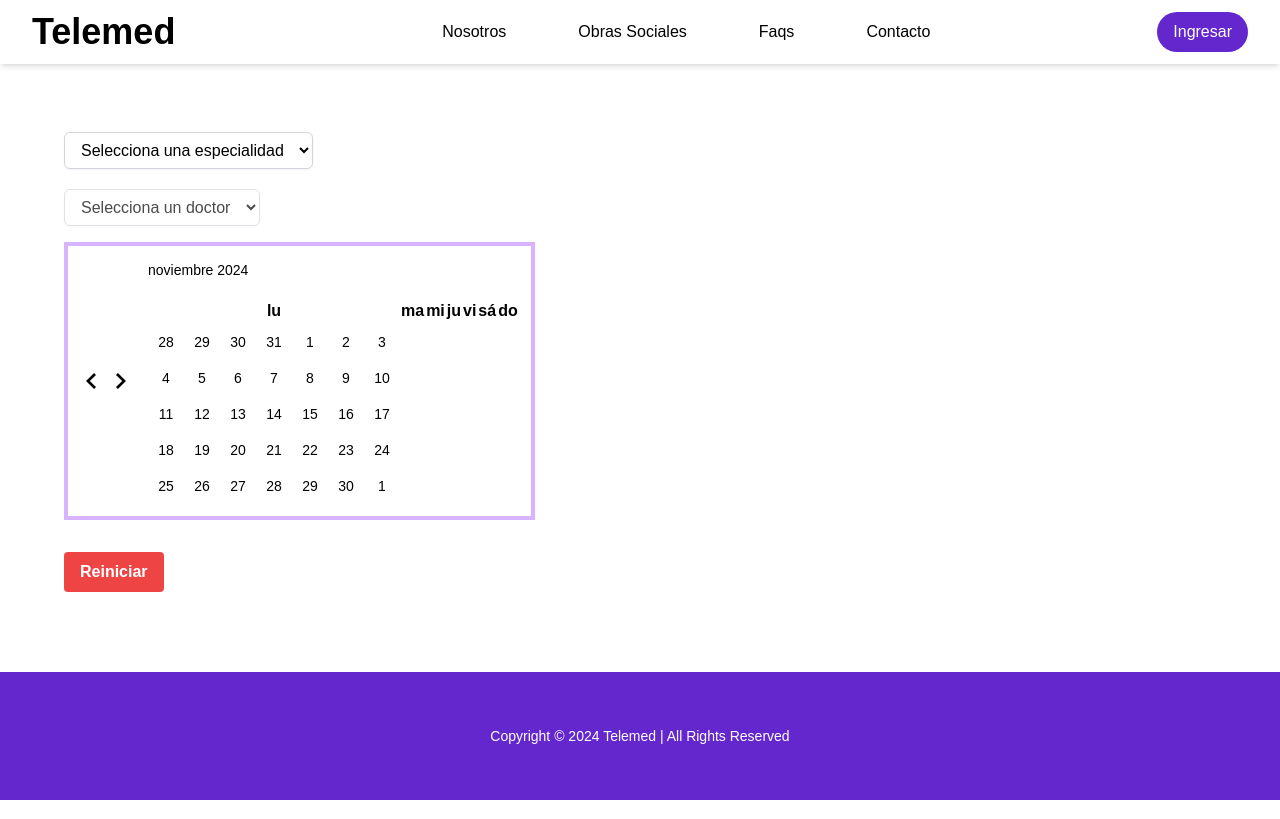
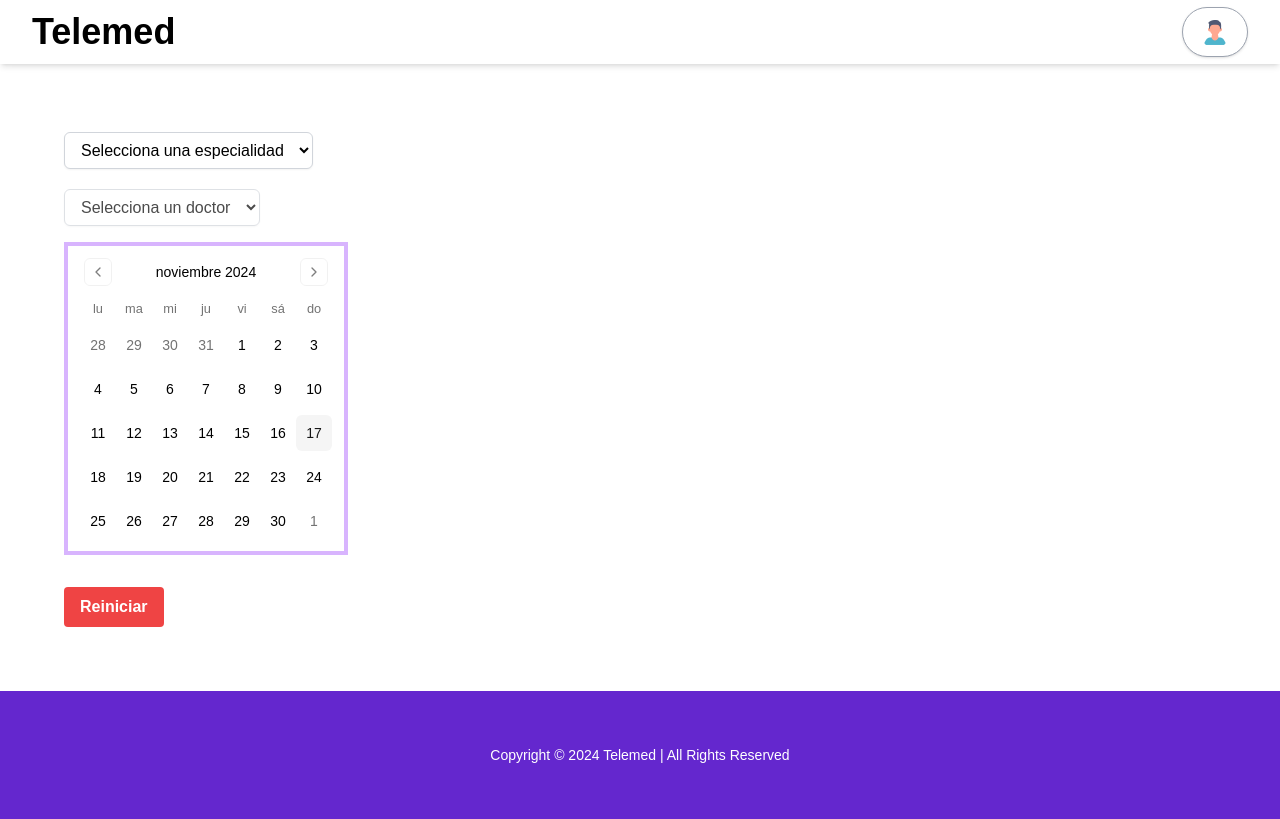
Before and after one commit to fhdzleon/teleDeploy, a Next.js app in the folder Front/telemed/: page /appointment in a window 1280 px wide. Built offline with nearby package versions, Linux system fonts and the light colour scheme; a web font is replaced by a local one.

Commit message:
Agregue efecto smooth al scroll del inicio y corregi algo en el navbar respecto a las rutas

```diff
--- a/Front/telemed/package.json
+++ b/Front/telemed/package.json
@@ -18,6 +18,7 @@
     "lucide-react": "^0.461.0",
     "next": "15.0.3",
     "react": "^18.3.1",
+    "react-day-picker": "^8.10.1",
     "react-dom": "^18.3.1",
     "sweetalert2": "^11.14.5",
     "tailwind-merge": "^2.5.5",
--- a/Front/telemed/src/app/appointment/page.tsx
+++ b/Front/telemed/src/app/appointment/page.tsx
@@ -12,6 +12,7 @@ const doctores = [
   { nombre: "Dra. Gómez", especialidad: "Dermatología" },
   { nombre: "Dr. Sánchez", especialidad: "Pediatría" },
 ];
+
 const horarios = {
   Cardiología: ["2024-11-30", "2024-12-01"],
   Dermatología: ["2024-12-02", "2024-12-03"],
--- a/Front/telemed/src/app/layout.tsx
+++ b/Front/telemed/src/app/layout.tsx
@@ -15,7 +15,7 @@ export default function RootLayout({
   children: React.ReactNode;
 }>) {
   return (
-    <html lang="en">
+    <html className="scroll-smooth" lang="en">
       <body
         className={`${hostGrotesk.variable}  antialiased font-hostGrotesk min-h-screen flex flex-col`}
       >
--- a/Front/telemed/src/components/homepage/NavBar.tsx
+++ b/Front/telemed/src/components/homepage/NavBar.tsx
@@ -12,7 +12,7 @@ export default function NavBar() {
   const path = usePathname();
   console.log(path);
   const isHomePage = !path.startsWith("/auth");
-  const hidingOptions = !(path === "/in" || path === "dashboard");
+  const hidingOptions = !(path === "/in" || path === "/dashboard" || path === "/appointment");
   const navItems = [
     { name: "Nosotros", href: "#nosotros" },
     { name: "Obras Sociales", href: "#obras-sociales" },
--- a/Front/telemed/src/components/ui/calendar.tsx
+++ b/Front/telemed/src/components/ui/calendar.tsx
@@ -44,7 +44,7 @@ function Calendar({
         day_range_end: "day-range-end",
         day_selected:
           "bg-neutral-900 text-neutral-50 hover:bg-neutral-900 hover:text-neutral-50 focus:bg-neutral-900 focus:text-neutral-50 dark:bg-neutral-50 dark:text-neutral-900 dark:hover:bg-neutral-50 dark:hover:text-neutral-900 dark:focus:bg-neutral-50 dark:focus:text-neutral-900",
-        day_today: "bg-purple-50 text-neutral-900 dark:bg-neutral-800 dark:text-neutral-50",
+        day_today: "bg-neutral-100 text-neutral-900 dark:bg-neutral-800 dark:text-neutral-50",
         day_outside:
           "day-outside text-neutral-500 aria-selected:bg-neutral-100/50 aria-selected:text-neutral-500 dark:text-neutral-400 dark:aria-selected:bg-neutral-800/50 dark:aria-selected:text-neutral-400",
         day_disabled: "text-neutral-500 opacity-50 dark:text-neutral-400",
```
Also changed, not shown: 1 other file (tests, documents, lock files or other folders).
